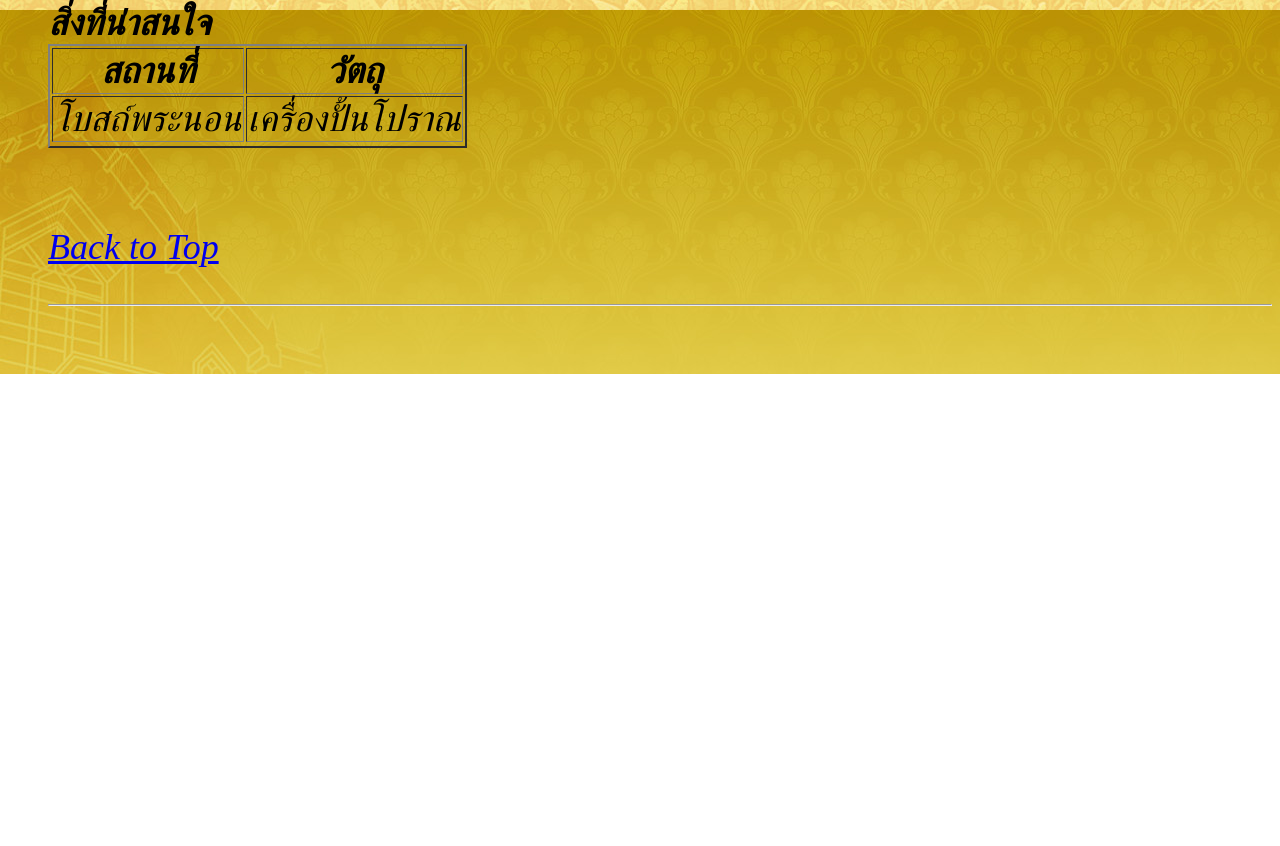
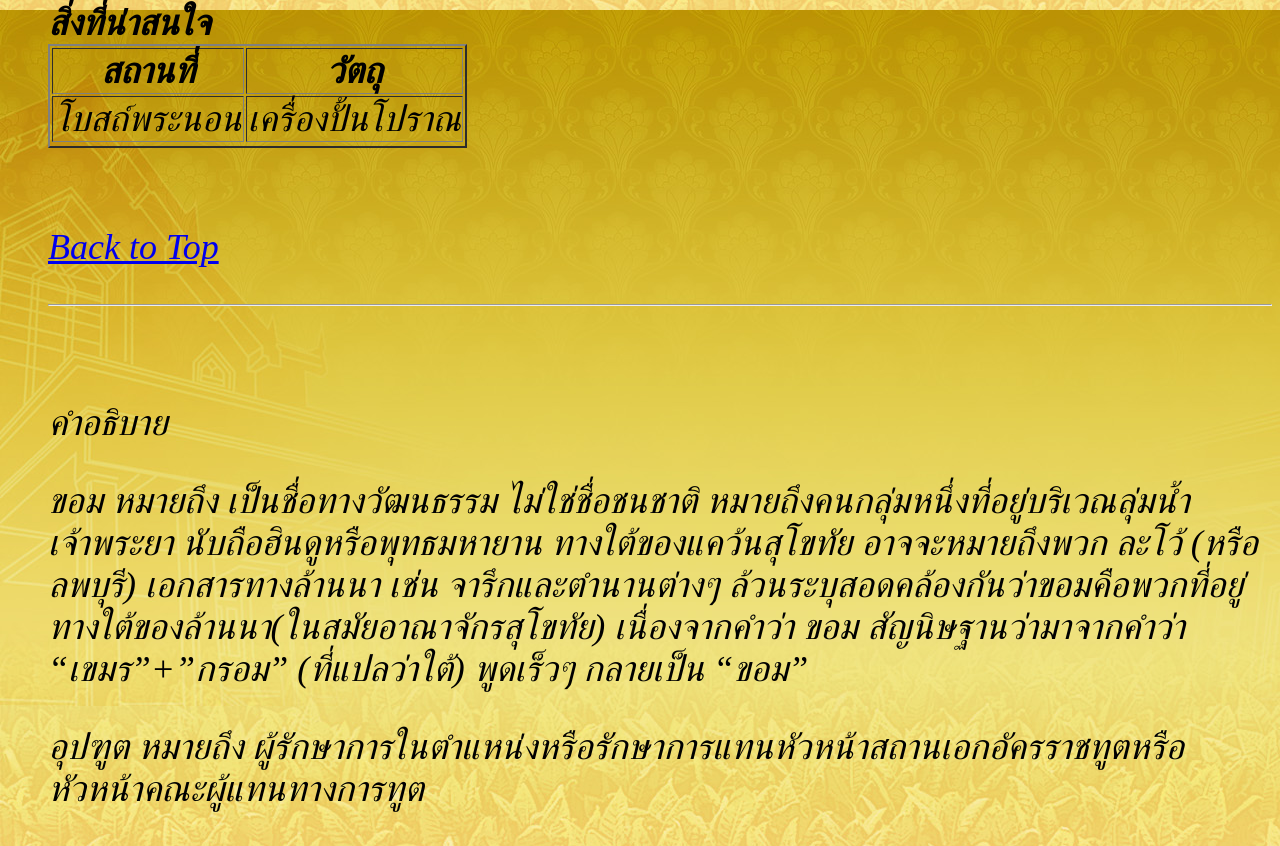
Before and after one commit to paka8220113/paka8220113, a plain HTML site: page index.html in a window 1280 px wide. Shown: the part 9890-10736 px from the top of the page. Before the commit the page ends 10264 px from the top, so only its background shows below. Drawn offline with Linux system fonts and the light colour scheme; a web font is replaced by a local one.

Commit message:
Update index.html

```diff
--- a/index.html
+++ b/index.html
@@ -102,6 +102,9 @@ color:Black;
 </table><br>
   <p><a href="#top">Back to Top</a></p>
   <hr><br>
+<p> คำอธิบาย
+<p> ขอม หมายถึง เป็นชื่อทางวัฒนธรรม ไม่ใช่ชื่อชนชาติ หมายถึงคนกลุ่มหนึ่งที่อยู่บริเวณลุ่มน้ำเจ้าพระยา นับถือฮินดูหรือพุทธมหายาน ทางใต้ของแคว้นสุโขทัย อาจจะหมายถึงพวก ละโว้ (หรือ ลพบุรี) เอกสารทางล้านนา เช่น จารึกและตำนานต่างๆ ล้วนระบุสอดคล้องกันว่าขอมคือพวกที่อยู่ทางใต้ของล้านนา(ในสมัยอาณาจักรสุโขทัย) เนื่องจากคำว่า ขอม สัญนิษฐานว่ามาจากคำว่า “เขมร”+”กรอม” (ที่แปลว่าใต้) พูดเร็วๆ กลายเป็น “ขอม”
+<p> อุปฑูต หมายถึง ผู้รักษาการในตําแหน่งหรือรักษาการแทนหัวหน้าสถานเอกอัครราชทูตหรือหัวหน้าคณะผู้แทนทางการทูต
 
 </div>
 </body>
```
